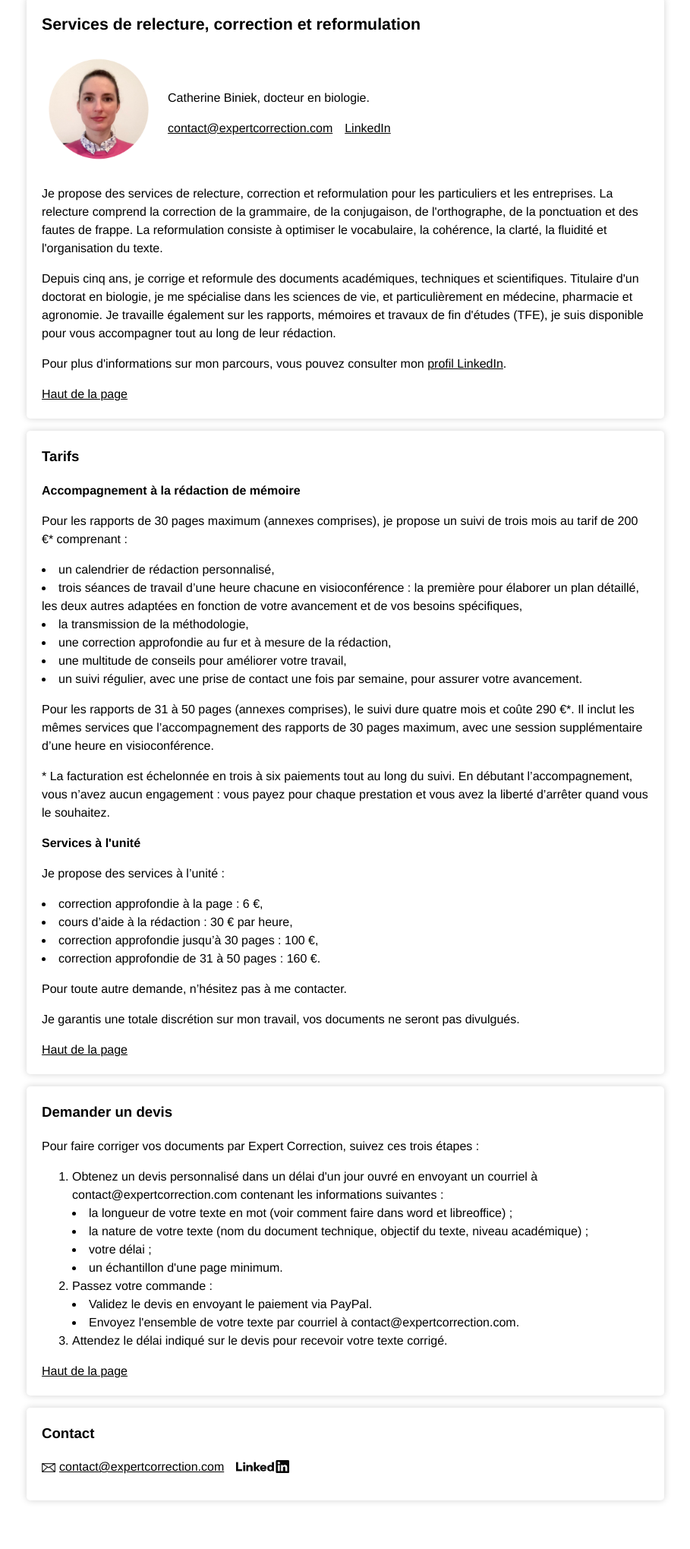
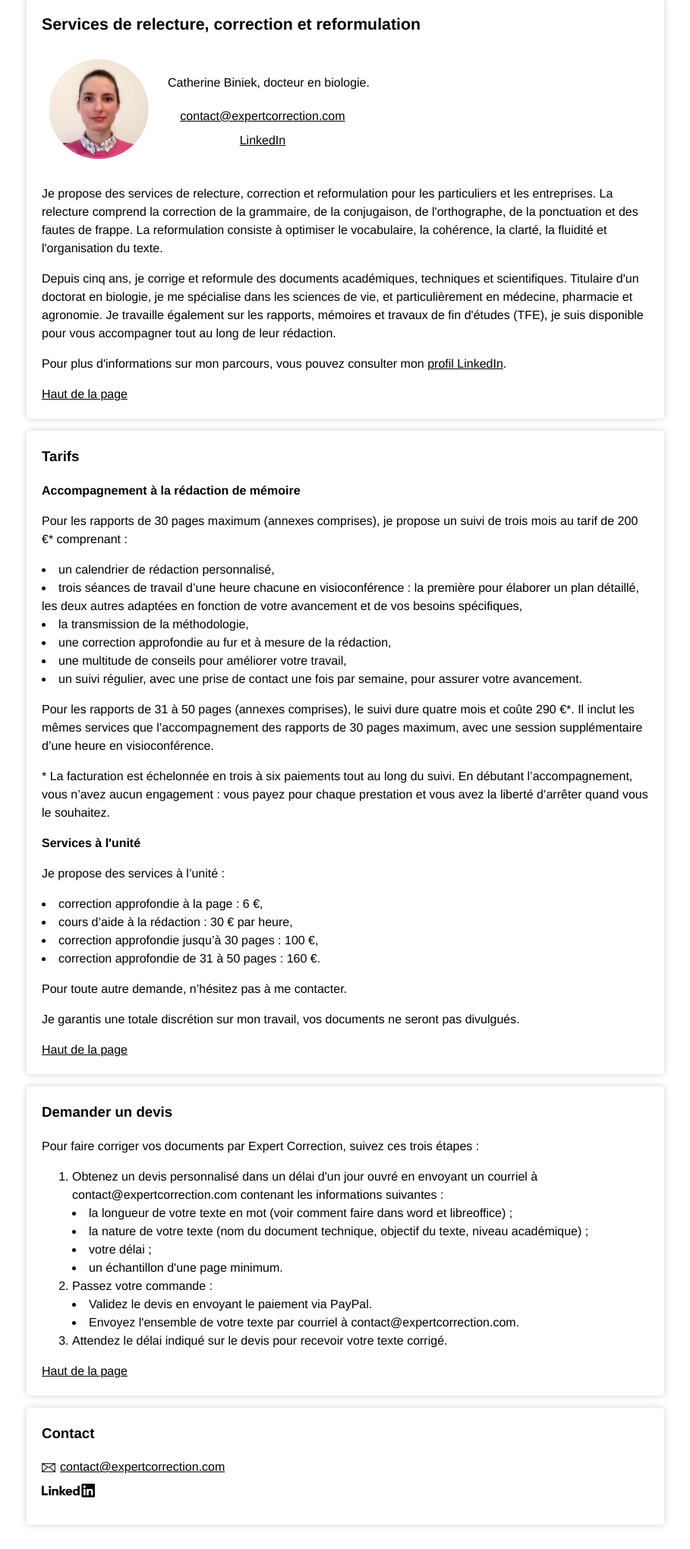
Before and after one commit to ExpertCorrection/expertcorrection.github.io, a plain HTML site: page index.html in a window 1280 px wide. Shown: the part 85-2124 px from the top of the page at 76% size, without its empty margins (185-1094 px from the left). Before the commit the page ends 2092 px from the top, so only its background shows below. Drawn offline with Linux system fonts and the light colour scheme.

Commit message:
update presentation

```diff
--- a/style.css
+++ b/style.css
@@ -75,6 +75,11 @@ header #flag {
 .contactListTop {
     display: flex;
     align-items: center;
+}
+
+.contactListTop {
+    flex-direction: column;
+    line-height: 2;
 }
 
 #menu>li,
@@ -158,37 +163,12 @@ a {
     padding-right: 1em;
 }
 
-.contactListBottom {
-    display: flex;
-}
-
-.contactListBottom img {
-    margin-right: 5px;
-}
-
-@media only screen and (max-width: 650px) {
-    .contactListTop {
-        flex-flow: column wrap;
-    }
-    .contactListBottom {
-        flex-flow: column wrap;
-    }
-    .contactListBottom img {
-        padding-top: 10px;
-    }
-}
-
-@media only screen and (min-width: 650px) {
-    .contactListBottom {
-        flex-flow: nowrap;
-    }
-}
-
-#email,
-#whatsapp {
+#email {
     margin-bottom: -2px;
+    padding-right: 6px;
 }
 
 #linkedin {
     margin-bottom: -3px;
+    margin-top: 10px;
 }
```
